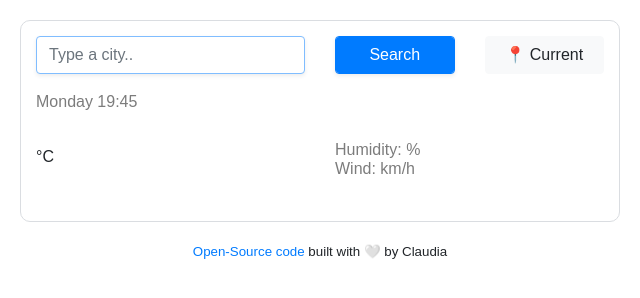
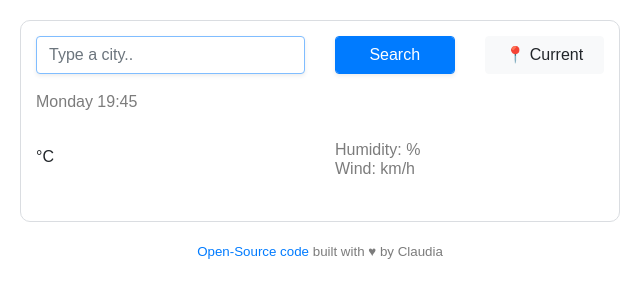
Before and after one commit to cloud-ya/Weather-App, a plain HTML site: page index.html in a window 1280 px wide. Shown: the full height of the page, 320-960 px from the left. Drawn offline with nearby package versions, Linux system fonts and the light colour scheme; no server answers.

Commit message:
Changed ♥ to black

```diff
--- a/index.html
+++ b/index.html
@@ -70,7 +70,7 @@
         <a href="https://github.com/cloud-ya/Weather-App" target="_blank"
           >Open-Source code</a
         >
-        built with 🤍 by Claudia
+        built with ♥ by Claudia
       </p>
     </div>
     <script src="src/index.js"></script>
--- a/src/styles.css
+++ b/src/styles.css
@@ -30,6 +30,7 @@ a {
 
 p {
   font-size: smaller;
+  color: #7c7c7c;
 }
 
 .weather-app {
```
